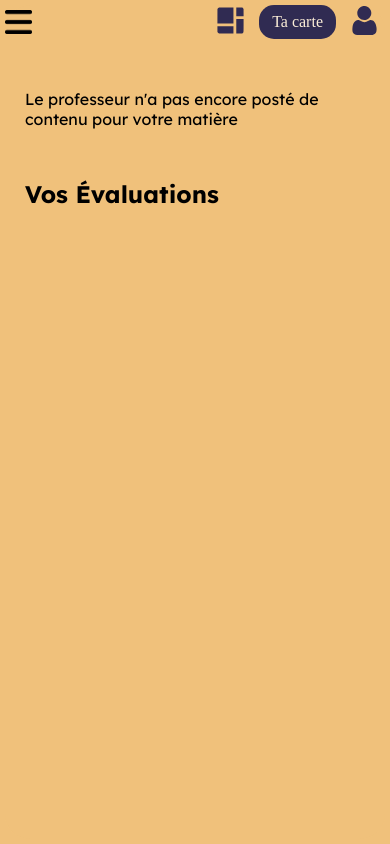
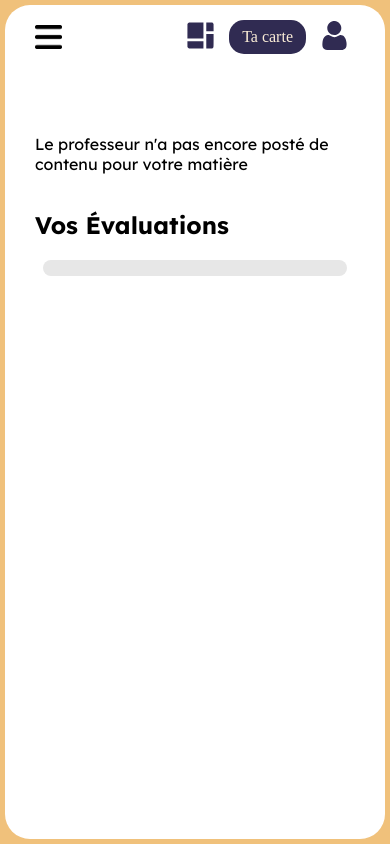
Before and after one commit to SoleneJeannin/ENT, a PHP site: page /cours.php in a window 390 px wide. Run offline with PHP 8.4, Linux system fonts and the light colour scheme; a user stored in the database is signed in; data comes from the database, SQL or seed files in the repository; data that the repository does not hold is empty; some web fonts are replaced.

Commit message:
last change

```diff
--- a/cours.css
+++ b/cours.css
@@ -1,31 +1,19 @@
 .cours {
   margin-top: 50px;
-  margin-left: 100px;
-  margin-right: 100px;
+
 }
 .nom_matiere {
   font-size: 30px;
-  margin-bottom: 0;
+  margin-bottom: 10px;
+  font-weight: bold;
 }
 .nom_prof {
   margin-top: 0;
   margin-left: 20px;
 }
 
-.cours-contenu {
-  cursor: pointer;
-  margin-left: 20px;
-  border: solid 2px black;
-  background-color: white;
-  font-size: 16px;
-  width: 100%;
-  padding: 10px 10px;
-  margin-bottom: 20px;
-  display: flex;
-  align-items: center;
-  border-radius: 10px;
-  background-color: var(--yellow1);
-}
+
+
 .cours-contenu:hover {
   transition: 0.2s;
   background-color: rgb(229, 229, 229);
@@ -38,6 +26,7 @@
 }
 .wrap-contenu {
   display: flex;
+
   flex-direction: column;
 }
 .hidden {
--- a/cours.php
+++ b/cours.php
@@ -10,8 +10,153 @@
     <link href="https://fonts.googleapis.com/css2?family=Lexend+Deca:wght@100;200;300;400;500;600;700;800;900&family=Lusitana:wght@400;700&display=swap" rel="stylesheet">
     <link rel="stylesheet" href="style_de_base.css">
     <link rel="stylesheet" href="cours.css">
-    <title>Cours - contenu</title>
+    <title>Cours</title>
 
+    <style>
+        .block-wrapper-evals {
+            background-color: var(--grey);
+           display: flex;
+        flex-wrap: wrap;
+            margin: auto;
+            height: 85%;
+            border-radius: 15px;
+            position: relative;
+            padding-block: 8px;
+            overflow-y: auto;
+            margin-bottom: 30px;
+            height: 70vh;
+     ;
+        }
+
+        @media (max-width: 1860px) {
+            .block-wrapper-evals {
+
+           display: block;
+
+
+        }
+        }
+
+        .one-eval {
+            width: 400px;
+            height: 100px;
+            background-color: white;
+            margin: 10px 20px;
+            display: flex;
+            padding: 15px 30px;
+            border-radius: 15px;
+            justify-content: space-between;
+            flex-wrap: wrap;
+        }
+
+        .one-eval p {
+            padding-left: 20px;
+        }
+
+        .right-info {
+            text-align: right;
+
+        }
+
+        .left-info {
+            max-width: 50%;
+        }
+
+
+        .one-eval h3,
+        .one-eval p {
+            margin: 0;
+
+        }
+
+        .info-wrapper-eval {
+            display: flex;
+            justify-content: space-between;
+        }
+
+        .title-eval {
+            display: block;
+            width: 100%;
+        }
+
+        .one-eval a {
+            color: #000;
+        }
+
+        .one-eval h3 {
+            font-size: 1rem;
+        }
+
+        .one-eval p {
+            font-size: 0.9rem;
+        }
+
+        .big-wrapper {
+            display: flex;
+            width: 100%;
+            justify-content: space-around;
+        }
+
+        .cours-contenu {
+  cursor: pointer;
+  margin-left: 20px;
+  border: none !important;
+  background-color: white;
+  font-size: 16px;
+  width: 100%;
+  padding: 20px 15px;
+  margin-bottom: 10px;
+  display: flex;
+  align-items: center;
+  border-radius: 10px;
+  background-color: var(--yellow1);
+  outline: none;
+}
+
+        .cours {
+            width: 30%;
+        }
+
+        .bottom {
+            width: 50%;
+        }
+
+
+        @media (max-width: 900px) {
+            .big-wrapper{
+
+           flex-direction: column;
+
+
+        }
+main  {
+    background-color: white;
+    padding: 15px 30px;
+}
+
+        .cours-contenu {
+            width: 95%;
+            margin-left: 0;
+        }
+        .cours {
+            width: 100%;
+            margin-left: 0;
+        }
+
+        .one-eval {
+            width: 95%;
+            margin-inline: auto;
+        }
+
+        .bottom {
+            width: 100%;
+        }
+        .block-wrapper-evals {
+            width: 95% !important;
+            height: auto;
+        }
+        }
+    </style>
 
 </head>
 
@@ -44,6 +189,12 @@
         $stmtProfesseur->execute();
         $resultsProfesseur = $stmtProfesseur->fetch(PDO::FETCH_ASSOC);
         ?>
+
+
+
+
+
+        <div class="big-wrapper">
             <div class="cours">
                 <div>
                     <p class="nom_matiere">
@@ -52,21 +203,18 @@
                     <p class="nom_prof">
                         <?= ucwords($resultsProfesseur["user_nom"]) . " " . ucwords($resultsProfesseur["user_prenom"]) ?>
                     </p>
+                    <p class="nom_prof">
+                    <?= $resultsMatiere["description"]; ?>
+                    </p>
                 </div>
                 <?php
                 if ($stmtContenu->rowCount() > 0) {
-
                     foreach ($resultsContenu as $row) {
-
                 ?>
-
-
                         <div>
                             <button class="visible cours-contenu" onclick="toggleAnswer('coursContenu<?= $row['id_info'] ?>')">
-
                                 <img class="toggle-img" src="./img/cours/arrow-down-circle.svg" alt="">
                                 <span class="cours-titre">
-
                                     <?= $row["info_titre"] ?>
                                 </span><br>
                             </button>
@@ -76,8 +224,6 @@
                                 </p>
                             </div>
                         </div>
-
-
                     <?php
                     }
                 } else {
@@ -88,22 +234,16 @@
                 <?php
                 } ?>
             </div>
-
-
-<div>
-
-
+            <div class="bottom">
                 <?php
                 $requetEvaluation = "SELECT * FROM eval_exam"
                 ?>
-            <div class="evaluation cours">
+                <div class="evaluation">
                     <h2>Vos Évaluations</h2>
+                    <div class="block-wrapper-evals">
                         <?php
-
-
                         $sessionGroup = $_SESSION['groupe_user'];
                         $requete = "
-
                                 SELECT
                                 title_projet,
                                 eval_date_fin,
@@ -156,7 +296,6 @@
                             JOIN user AS user_prof ON matiere.ext_prof = user_prof.id_user
                             WHERE programme = :sessionProgramme AND
                                 cours.cours_temps_fin > NOW()";
-
                         if ($sessionGroup === 'C') {
                             $requete .= " AND cours.groupe IN ('C', 'CD', 'M')";
                         } elseif ($sessionGroup === 'A') {
@@ -167,54 +306,33 @@
                             $requete .= " AND cours.groupe IN ('D', 'CD', 'M')";
                         }
                         $stmt = $db->prepare($requete);
-
                         // Bind the parameters
                         $stmt->bindParam(':sessionProgramme', $_SESSION['programme_user'], PDO::PARAM_STR);
                         // echo $requete;
                         $stmt->execute();
                         $evals = $stmt->fetchAll(PDO::FETCH_ASSOC);
-
-
-
-
-
                         foreach ($evals as $row) {
-
                             // current date time
                             $currentDateTime = new DateTime();
                             $now = $currentDateTime->format('Y-m-d H:i:s');
                             $currentTime = $currentDateTime->format('H:i');
                             $currentDate = $currentDateTime->format('j F Y');
-
-
                             setlocale(LC_TIME, 'fr_FR.utf8', 'fra');
-
                             //format date and time
                             $deadlineDate = new DateTime($row['eval_date_fin']);
                             $deadlineDateFormatted = $deadlineDate->format('j F Y'); //day of exam or project
-
                             $deadlineTime = new DateTime($row['eval_date_debut']);
                             $deadlineTimeFormatted = $deadlineDate->format('H:i'); //last time for exam and project
-
                             $startDate = new DateTime($row['eval_date_debut']);
                             $startTime = $startDate->format('H:i'); // start of exam
                         ?>
-
-
-
                             <!-- one eval -->
                             <div class="one-eval">
-
-
                                 <?php if ($row['type'] == 1) : ?>
-
                                     <a class="title-eval" href="./examen.php?id=<?= $row['id_eval'] ?>">
-
                                         <h3>Examen: <?= $row['title_projet'] ?? '' ?></h3>
-
                                         <div class="info-wrapper-eval">
                                             <div class="left-info">
-
                                                 <p><?= $row['nom_matiere'] ?? '' ?></p>
                                                 <p><?= $row['prof_prenom'] . ' ' . $row['prof_nom'] ?? '' ?></p>
                                             </div>
@@ -225,18 +343,11 @@
                                             </div>
                                         </div>
                                     </a>
-
-
-
-
                                 <?php elseif ($row['type'] == 2) : ?>
-
                                     <a class="title-eval" href="./projet.php?id=<?= $row['id_eval'] ?>">
                                         <h3>Projet: <?= $row['title_projet'] ?? '' ?></h3>
-
                                         <div class="info-wrapper-eval">
                                             <div class="left-info">
-
                                                 <p><?= $row['nom_matiere'] ?? '' ?></p>
                                                 <p><?= $row['prof_prenom'] . ' ' . $row['prof_nom'] ?? '' ?></p>
                                             </div>
@@ -245,22 +356,12 @@
                                                 <p>jusqu'à <?= $deadlineTimeFormatted ?? '' ?></p>
                                             </div>
                                         </div>
-
                                     </a>
                                 <?php endif; ?>
-
-
-
                             </div>
-
                         <?php }; ?>
-
                     </div>
-
-
-        </div>
-
-    </main>
+        </div> </main>
 
 
 </body>
--- a/nav.php
+++ b/nav.php
@@ -213,9 +213,10 @@
                     </div>
 
                     <div class="nav-profile">
-                        <p class="name-profile">
+                        <p style="margin-bottom: 0;" class="name-profile">
                             <?= ucwords($resultsUser["user_prenom"]) . " " . ucwords($resultsUser["user_nom"]) ?>
                         </p>
+                        <p style="margin-top: 0;">TP <?= $resultsUser["user_groupe"] ?></p>
                         <a class="document" href="retard.php"><img src="./img/nav/file-text.svg" alt="">Mes documents</a>
                         <a href="retard.php"><img src="./img/nav/clock.svg" alt=""> Retards :
                             <?php if ($result["user_retard"] !== NULL) {
--- a/style_de_base.css
+++ b/style_de_base.css
@@ -72,7 +72,7 @@ main {
     color: var(--black);
     /* padding: 13px; */
     padding-block: 20px;
-    line-height: 40px;
+    /* line-height: 3px; */
 }
 
 .links {
```
Also changed, not shown: img/cours/arrow-down-circle.svg. Lines whose indentation alone changed are shown as unchanged.
